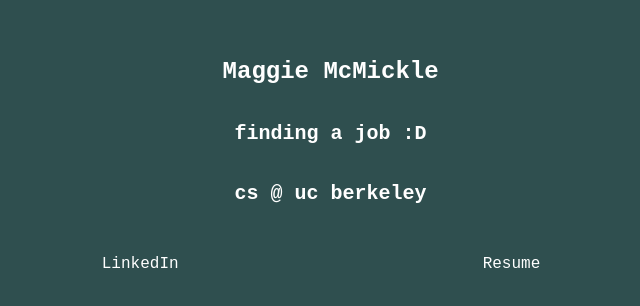
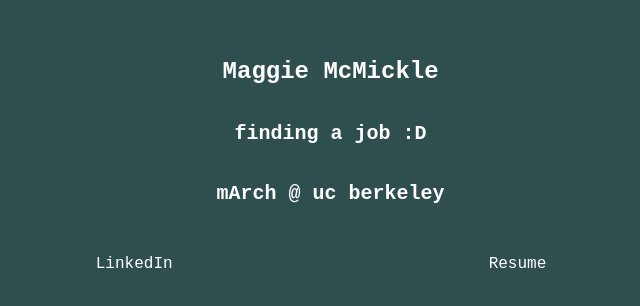
Before and after one commit to maggiemcmickle/portfolio-site, a plain HTML site: page index.html in a window 1280 px wide. Shown: the part 228-534 px from the top of the page, without its empty margins (319-959 px from the left). Drawn offline with Linux system fonts and the light colour scheme; a web font is replaced by a local one.

Commit message:
Update index.html

```diff
--- a/index.html
+++ b/index.html
@@ -11,7 +11,7 @@
   <div class="container">
     <div class="name">Maggie McMickle</div>
     <div class="work">finding a job :D</div>
-    <div class="school">cs @ uc berkeley</div>
+    <div class="school">mArch @ uc berkeley</div>
     <a class="item0" href="https://www.linkedin.com/feed/"><div class="link"> LinkedIn </div></a>
     <a class="item1" href="assets/Alexander Liu 2023.pdf"><div class="link"> Resume </div></a>
  </div>
```
